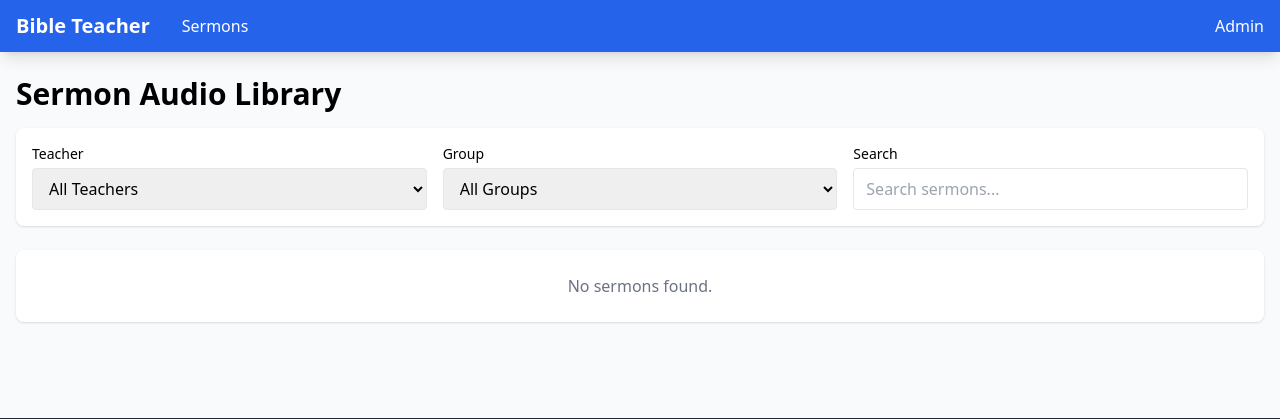
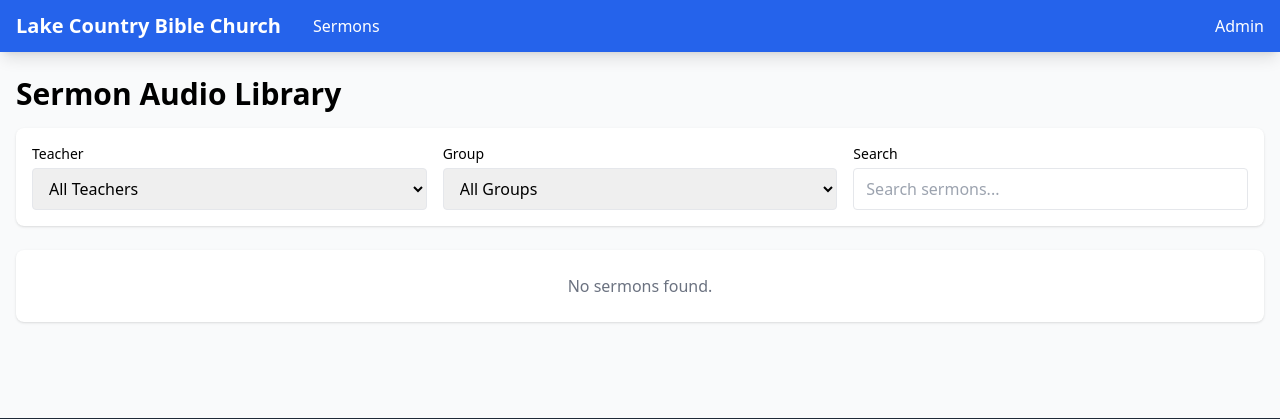
Before and after one commit to BillLensmire/bible-teacher, a Django app: page / in a window 1280 px wide. Shown: the top 419 px of the page. Run offline with Django 5.2, Linux system fonts and the light colour scheme; data that the repository does not hold is empty; some libraries are stand-ins or nearby versions.

Commit message:
feat: add church name to site title and header branding
- Update page title from "Bible Teacher" to "Lake Country Bible Church - Bible Teacher"
- Change header logo text to "Lake Country Bible Church" when Bible Study page is disabled
- Keep "Bible Teacher" branding when Bible Study page is enabled

```diff
--- a/reader/templates/reader/base.html
+++ b/reader/templates/reader/base.html
@@ -4,7 +4,7 @@
     <meta charset="UTF-8">
     <meta name="viewport" content="width=device-width, initial-scale=1.0">
     <meta name="csrf-token" content="{{ csrf_token }}">
-    <title>{% block title %}Bible Teacher{% endblock %}</title>
+    <title>{% block title %}Lake Country Bible Church - Bible Teacher{% endblock %}</title>
     <script src="https://cdn.tailwindcss.com"></script>
     {% block extra_head %}{% endblock %}
 </head>
@@ -16,7 +16,7 @@
                     {% if ENABLE_BIBLE_STUDY_PAGE %}
                     <a href="{% url 'reader:bible_reader' %}" class="text-xl font-bold">Bible Teacher</a>
                     {% else %}
-                    <a href="{% url 'reader:sermon_list' %}" class="text-xl font-bold">Bible Teacher</a>
+                    <a href="{% url 'reader:sermon_list' %}" class="text-xl font-bold">Lake Country Bible Church</a>
                     {% endif %}
                     <div class="hidden md:flex space-x-4">
                         {% if ENABLE_BIBLE_STUDY_PAGE %}
```
